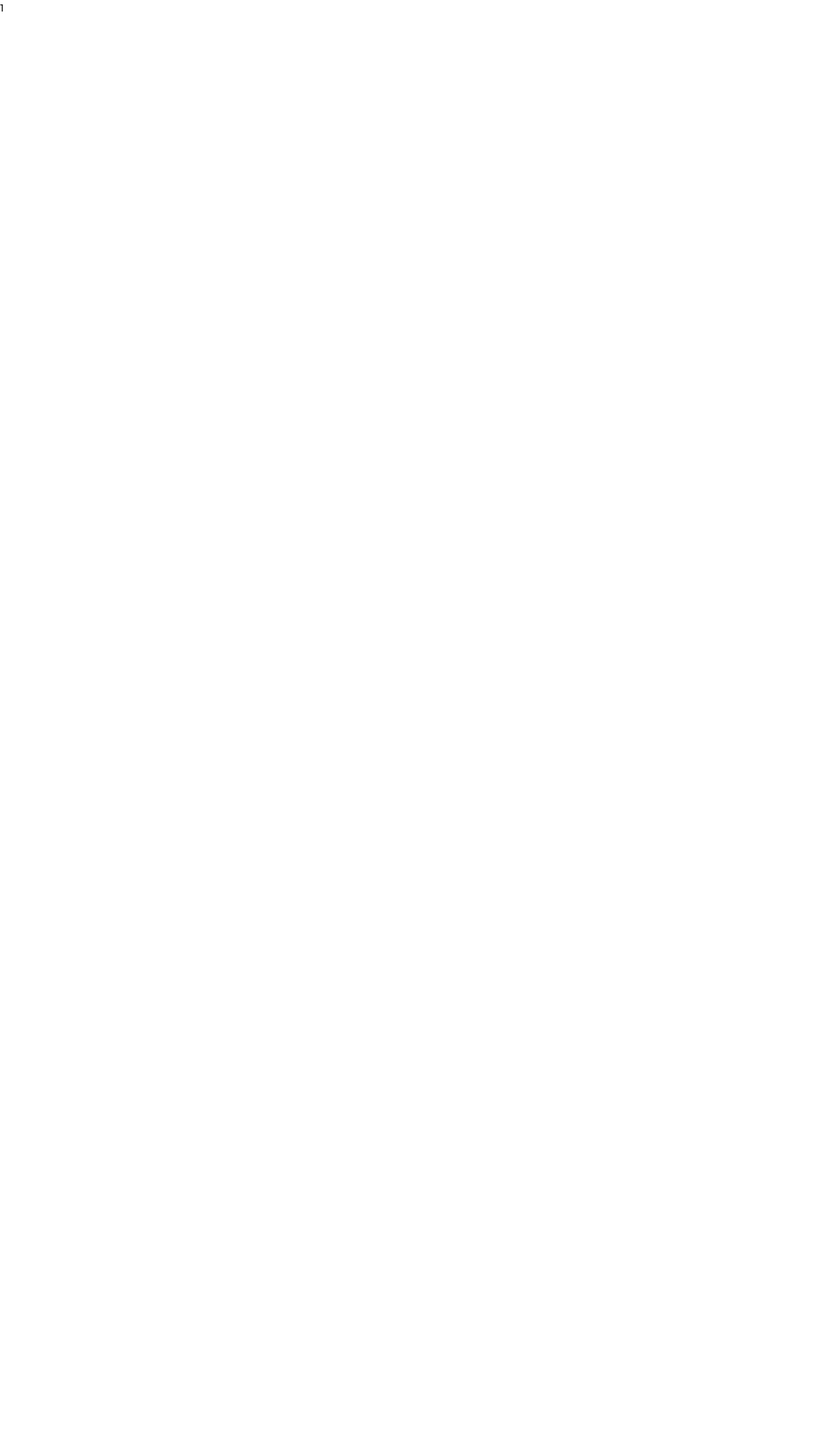
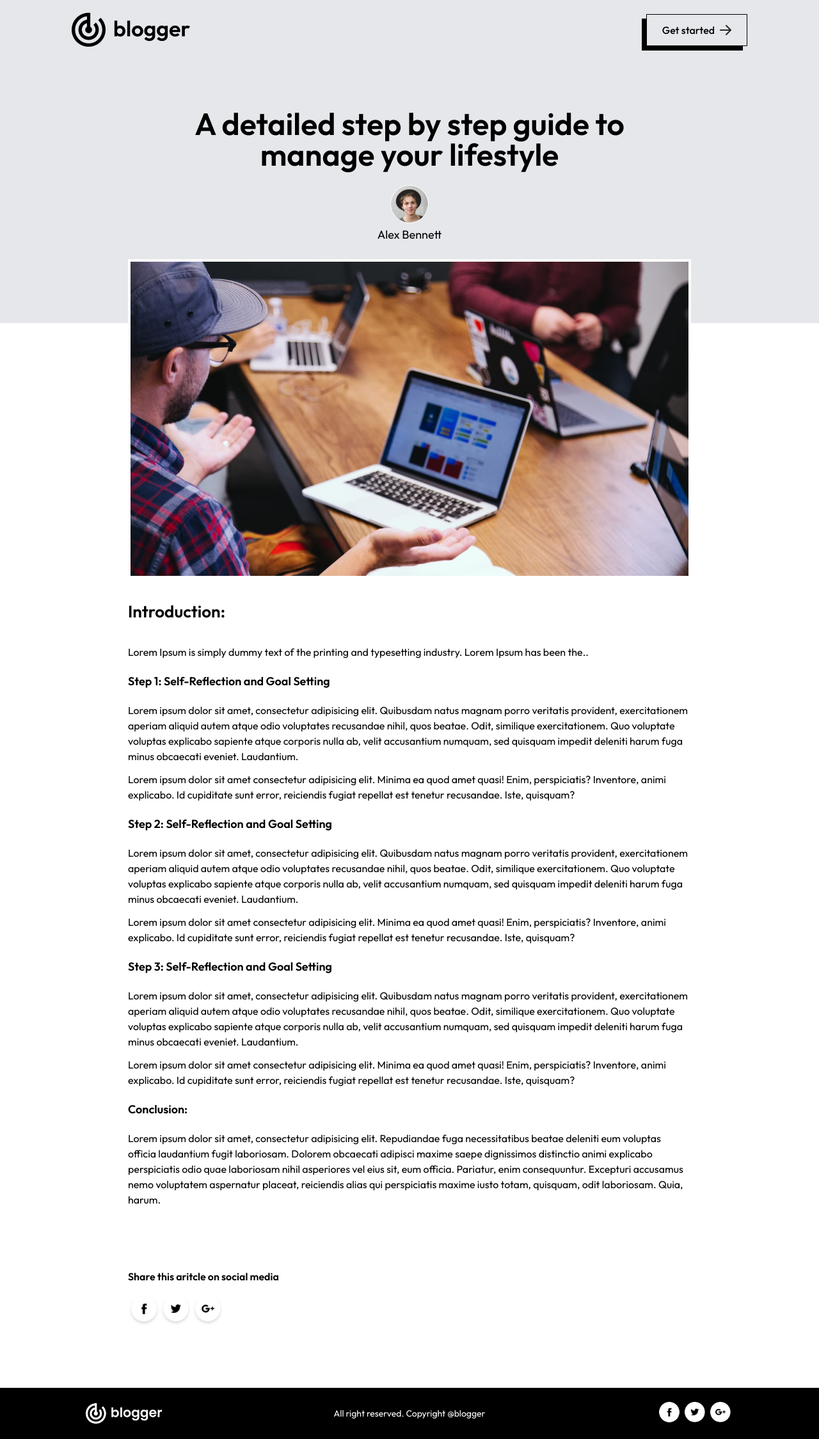
Before and after one commit to TamimAhmedCD/blog-app, a Next.js app: page /blogs/1 in a window 1280 px wide. Shown: the whole page at 64% size. Before the commit the page ends 800 px from the top, so only its background shows below. Built offline with nearby package versions, Linux system fonts and the light colour scheme.

Commit message:
blog details page done

```diff
--- a/app/blogs/[id]/page.jsx
+++ b/app/blogs/[id]/page.jsx
@@ -1,11 +1,14 @@
 'use client'
-import { blog_data } from '@/Assets/assets'
+import { assets, blog_data } from '@/Assets/assets'
+import Footer from '@/components/Footer'
+import Image from 'next/image'
+import Link from 'next/link'
 import React, { useEffect, useState } from 'react'
 
 export default function page({ params }) {
     const [data, setData] = useState(null)
     const fetchBlogData = () => {
-        for (let i =0;i<blog_data.length; i++) {
+        for (let i = 0; i < blog_data.length; i++) {
             if (Number(params.id) === blog_data[i].id) {
                 setData(blog_data[i])
                 console.log(blog_data[i]);
@@ -16,9 +19,41 @@ export default function page({ params }) {
     useEffect((() => {
         fetchBlogData()
     }), [])
-    return (
-        <div>
-{params.id}
+    return (data ? <>
+        <div className='bg-gray-200 py-5 px-5 md:px-12 lg:px-28'>
+            <div className='flex justify-between items-center'>
+                <Link href="/"><Image src={assets.logo} width={180} alt='' className='w-[130px] sm:w-auto' /></Link>
+                <button className='flex items-center gap-2 font-medium py-1 px-3 sm:py-3 sm:px-6 border border-black shadow-[-7px_7px_0px_#000000] cursor-pointer'>Get started <Image src={assets.arrow} /></button>
+            </div>
+            <div className='text-center my-24'>
+                <h1 className='text-2xl sm:text-5xl  font-semibold max-w-[700px] mx-auto'>{data.title}</h1>
+                <Image src={data.author_img} width={60} height={60} alt={data.author} className='mx-auto mt-6 border border-white rounded-full' />
+                <p className='mt-1 pb-2 text-lg max-w-[740px] mx-auto'>{data.author}</p>
+            </div>
         </div>
+        <div className='mx-5 max-w-[880px] md:mx-auto mt-[-100px] mb-10'>
+            <Image src={data.image} width={1280} height={720} alt={data.title} className='border-4 border-white' />
+            <h1 className='my-8 text-[26px] font-semibold'>Introduction:</h1>
+            <p>{data.description}</p>
+            <h3 className='my-5  text-[18px] font-semibold'>Step 1: Self-Reflection and Goal Setting</h3>
+            <p className='my-3'>Lorem ipsum dolor sit amet, consectetur adipisicing elit. Quibusdam natus magnam porro veritatis provident, exercitationem aperiam aliquid autem atque odio voluptates recusandae nihil, quos beatae. Odit, similique exercitationem. Quo voluptate voluptas explicabo sapiente atque corporis nulla ab, velit accusantium numquam, sed quisquam impedit deleniti harum fuga minus obcaecati eveniet. Laudantium.</p>
+            <p className='my-3'>Lorem ipsum dolor sit amet consectetur adipisicing elit. Minima ea quod amet quasi! Enim, perspiciatis? Inventore, animi explicabo. Id cupiditate sunt error, reiciendis fugiat repellat est tenetur recusandae. Iste, quisquam?</p>
+            <h3 className='my-5  text-[18px] font-semibold'>Step 2: Self-Reflection and Goal Setting</h3>
+            <p className='my-3'>Lorem ipsum dolor sit amet, consectetur adipisicing elit. Quibusdam natus magnam porro veritatis provident, exercitationem aperiam aliquid autem atque odio voluptates recusandae nihil, quos beatae. Odit, similique exercitationem. Quo voluptate voluptas explicabo sapiente atque corporis nulla ab, velit accusantium numquam, sed quisquam impedit deleniti harum fuga minus obcaecati eveniet. Laudantium.</p>
+            <p className='my-3'>Lorem ipsum dolor sit amet consectetur adipisicing elit. Minima ea quod amet quasi! Enim, perspiciatis? Inventore, animi explicabo. Id cupiditate sunt error, reiciendis fugiat repellat est tenetur recusandae. Iste, quisquam?</p>
+            <h3 className='my-5  text-[18px] font-semibold'>Step 3: Self-Reflection and Goal Setting</h3>
+            <p className='my-3'>Lorem ipsum dolor sit amet, consectetur adipisicing elit. Quibusdam natus magnam porro veritatis provident, exercitationem aperiam aliquid autem atque odio voluptates recusandae nihil, quos beatae. Odit, similique exercitationem. Quo voluptate voluptas explicabo sapiente atque corporis nulla ab, velit accusantium numquam, sed quisquam impedit deleniti harum fuga minus obcaecati eveniet. Laudantium.</p>
+            <p className='my-3'>Lorem ipsum dolor sit amet consectetur adipisicing elit. Minima ea quod amet quasi! Enim, perspiciatis? Inventore, animi explicabo. Id cupiditate sunt error, reiciendis fugiat repellat est tenetur recusandae. Iste, quisquam?</p>
+            <h3 className='my-5  text-[18px] font-semibold'>Conclusion:</h3>
+            <p className='my-3'>Lorem ipsum dolor sit amet, consectetur adipisicing elit. Repudiandae fuga necessitatibus beatae deleniti eum voluptas officia laudantium fugit laboriosam. Dolorem obcaecati adipisci maxime saepe dignissimos distinctio animi explicabo perspiciatis odio quae laboriosam nihil asperiores vel eius sit, eum officia. Pariatur, enim consequuntur. Excepturi accusamus nemo voluptatem aspernatur placeat, reiciendis alias qui perspiciatis maxime iusto totam, quisquam, odit laboriosam. Quia, harum.</p>
+            <div className='my-24'>
+                <p className='text-black font-semibold my-4'>Share this aritcle on social media</p>
+                <div className='flex'>
+                    <Image src={assets.facebook_icon} width={50} alt='facebook' />
+                    <Image src={assets.twitter_icon} width={50} alt='twitter' />
+                    <Image src={assets.googleplus_icon} width={50} alt='google plus' />
+                </div>
+            </div>
+        </div><Footer /></> : <></>
     )
 }
```
